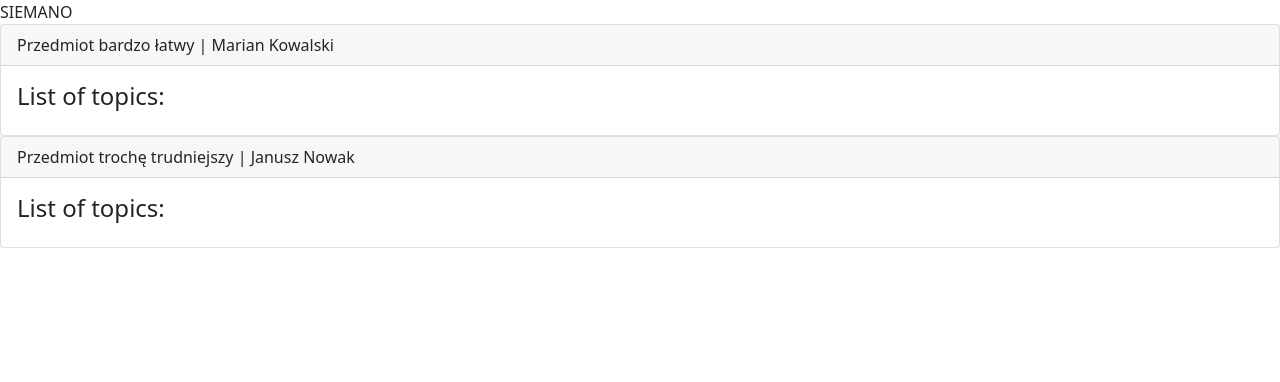
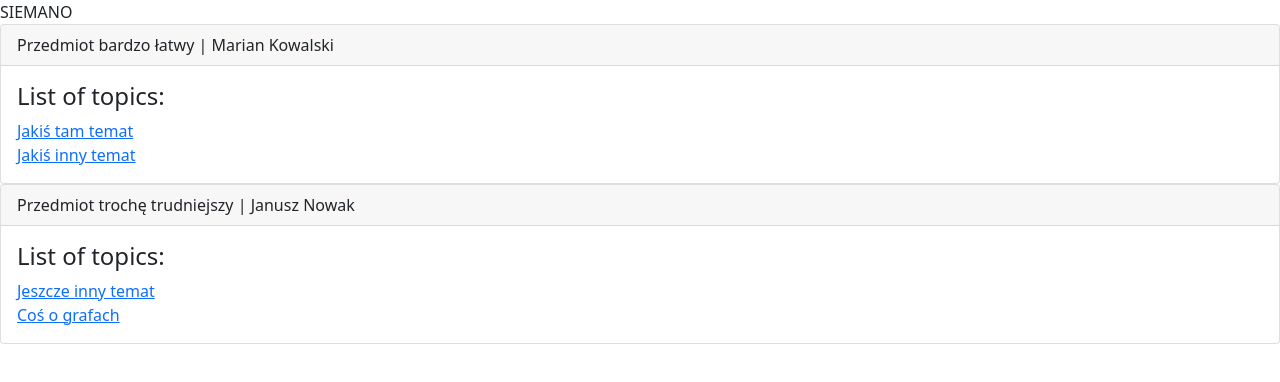
Before and after one commit to adrianryt/UI_IOZeta, a React (Create React App) app in the folder app/: page /subjects in a window 1280 px wide. Shown: the top 382 px of the page. Built offline with nearby package versions, Linux system fonts and the light colour scheme.

Commit message:
subject topics are listed in subject component

```diff
--- a/app/public/mocked_subjects.json
+++ b/app/public/mocked_subjects.json
@@ -8,7 +8,17 @@
       "surname": "Kowalski",
       "gitNick": "kowal123321",
       "gitToken": "[FILTERED]"
-    }
+    },
+    "topics": [
+      {
+        "id": 1,
+        "title": "Jakiś tam temat"
+      },
+      {
+        "id": 2,
+        "title": "Jakiś inny temat"
+      }
+    ]
   },
   {
     "id": 2,
@@ -19,6 +29,16 @@
       "surname": "Nowak",
       "gitNick": "nowaczek321",
       "gitToken": "[FILTERED]"
-    }
+    },
+    "topics": [
+      {
+        "id": 3,
+        "title": "Jeszcze inny temat"
+      },
+      {
+        "id": 4,
+        "title": "Coś o grafach"
+      }
+    ]
   }
 ]
--- a/app/src/components/subjects/subject/SubjectComponent.tsx
+++ b/app/src/components/subjects/subject/SubjectComponent.tsx
@@ -1,12 +1,18 @@
 import * as React from "react";
 import {Card} from "react-bootstrap";
 import Subject from "../../../objects/Subject";
+import {Link} from "react-router-dom";
 
 type propsType = {
     subject: Subject
 }
 
 const SubjectComponent = ({subject}: propsType) => {
+
+    const topicList = subject.topics.map((topic) => <div key={topic.subject+""+topic.description+""+topic.title+"in_div"}>
+       <Link to={"/topic/"+topic.id}>{topic.title}</Link>
+    </div>)
+
     return(
         <Card>
             <Card.Header>
@@ -15,6 +21,7 @@ const SubjectComponent = ({subject}: propsType) => {
             <Card.Body>
                 <div>
                     <h4>List of topics:</h4>
+                    {topicList}
                 </div>
             </Card.Body>
         </Card>
```
Also changed, not shown: app/src/objects/Subject.ts (+13 -2 lines), app/src/objects/TopicObject.ts (+8 -0 lines).
